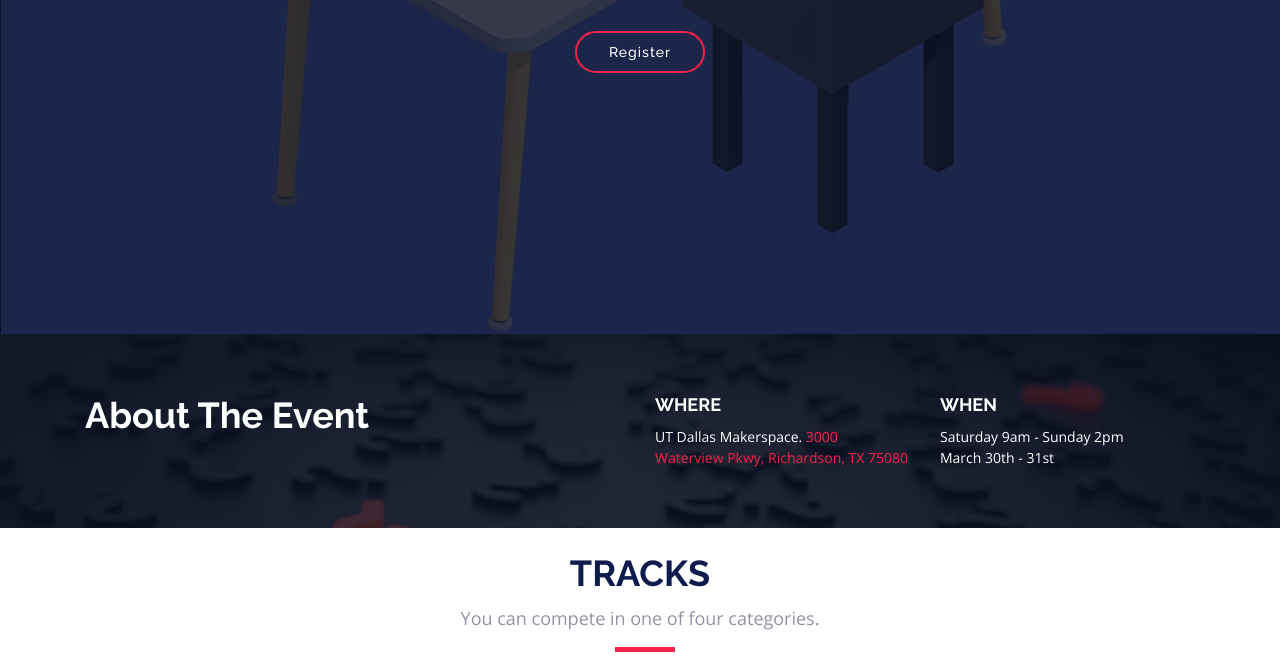
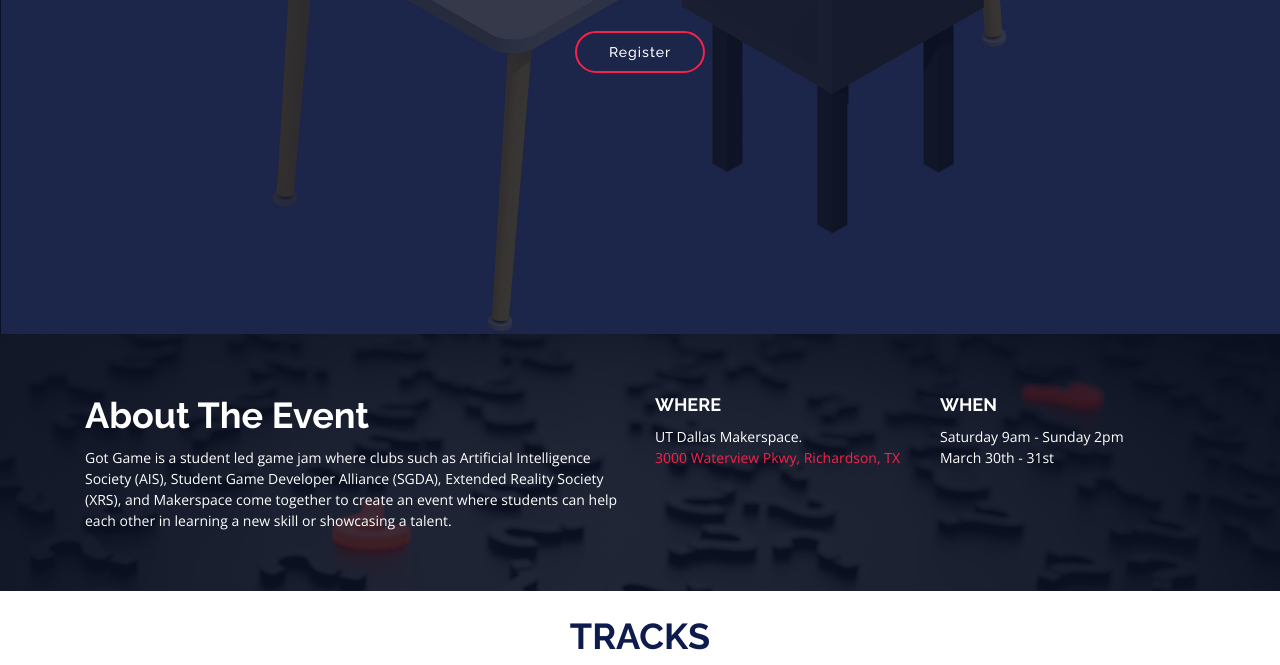
Before and after one commit to gotgameutd/gotgameutd.github.io, a plain HTML site: page index.html in a window 1280 px wide. Shown: the part 466-1131 px from the top of the page. Drawn offline with nearby package versions, Linux system fonts and the light colour scheme; a script that the page names is missing; a web font is replaced by a local one.

Commit message:
Fixing Stuff

```diff
--- a/index.html
+++ b/index.html
@@ -78,13 +78,14 @@
         <div class="row">
           <div class="col-lg-6">
             <h2>About The Event</h2>
-            <p></p>
+            <p>Got Game is a student led game jam where clubs such as Artificial Intelligence Society (AIS), Student Game Developer Alliance (SGDA), Extended Reality Society (XRS), and Makerspace come together to create an event where students can help each other in learning a new skill or showcasing a talent.</p>
           </div>
           <div class="col-lg-3">
             <h3>Where</h3>
             <p>UT Dallas Makerspace. <a
-                href="https://www.google.com/search?q=utd+makerspace&rlz=1C1GCEA_enUS812US812&oq=utd+makerspace&aqs=chrome..69i57j69i60l3j69i64.3053j0j1&sourceid=chrome&ie=UTF-8#">3000
-                Waterview Pkwy, Richardson, TX 75080</a></p>
+                href="https://www.google.com/search?q=utd+makerspace&rlz=1C1GCEA_enUS812US812&oq=utd+makerspace&aqs=chrome..69i57j69i60l3j69i64.3053j0j1&sourceid=chrome&ie=UTF-8#">
+                <br>
+                3000 Waterview Pkwy, Richardson, TX</a></p>
           </div>
           <div class="col-lg-3">
             <h3>When</h3>
```
